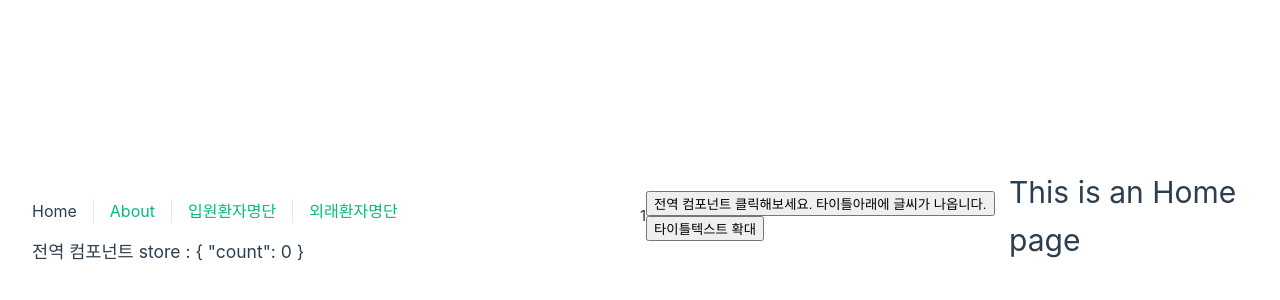
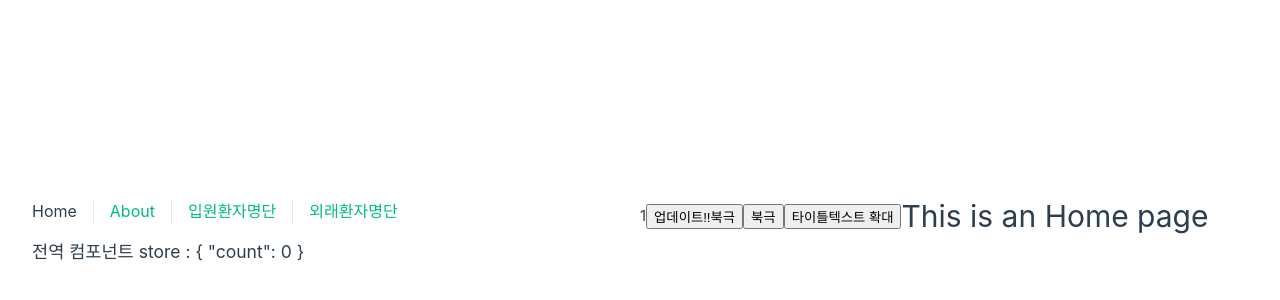
Before and after one commit to victoryhwan/vue-playground, a Vue app: page / in a window 1280 px wide. Shown: the part 184-484 px from the top of the page. Built offline with nearby package versions, Linux system fonts and the light colour scheme.

Commit message:
:hammer: provide inject로 함수랑 변수 부모 자식 넘기기

```diff
--- a/src/views/Global.vue
+++ b/src/views/Global.vue
@@ -1,7 +1,10 @@
 <template>
     <div>
+      <button @click="updateLocation">
+        업데이트!!{{location}}
+      </button>
       <button @click="showTitle">
-          전역 컴포넌트 클릭해보세요. {{msg}}아래에 글씨가 나옵니다.
+          {{location}}
       </button>
       <!--자식 컴포넌트의 버튼을 클릭하면 부모 컴포넌트에 있는 enlarge-text 이벤트를 발생시킬 수 있다-->
       <button >{{msg}}텍스트 확대</button>
@@ -11,7 +14,8 @@
   </template>
 
   <script setup>
-  import { defineEmits, defineProps } from 'vue';
+  import { inject } from 'vue';
+  const { location, updateLocation } = inject('location')
 
   const emit = defineEmits(['enlarge-text','my-log'])
   const props = defineProps({ msg: String })
--- a/src/views/HomeView.vue
+++ b/src/views/HomeView.vue
@@ -8,7 +8,19 @@
 
 <script setup>
 import Global from './Global.vue'
-import { ref } from 'vue';
+import { ref, provide } from 'vue';
+
+const location = ref('북극')
+
+function updateLocation() {
+  location.value = '남극'
+}
+
+/**함수랑 변수를 자식한테 넘겨준다*/
+provide('location', {
+  location,
+  updateLocation
+})
 
 const postFontSize = ref(1)
 const Alert = () => { alert("!!") }
```
Lines whose indentation alone changed are shown as unchanged.
